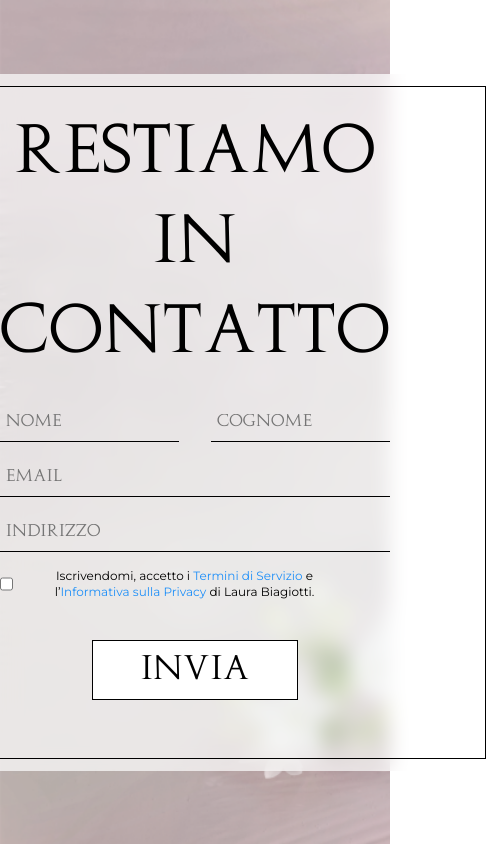
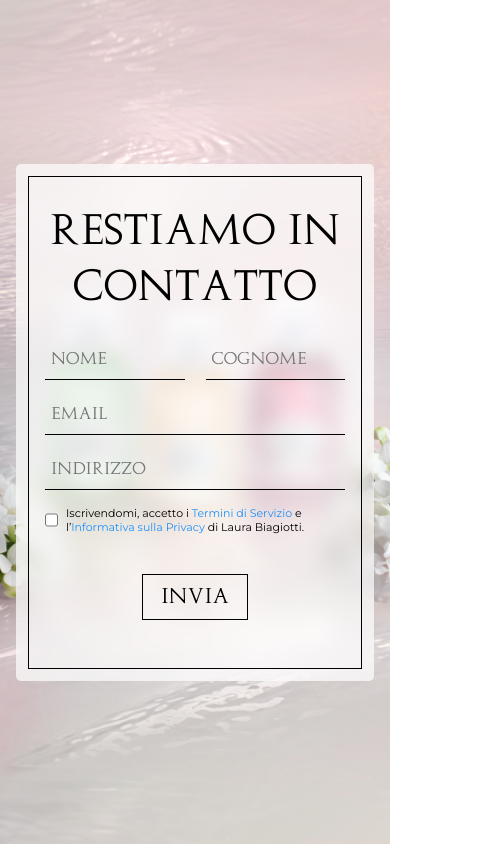
Before and after one commit to LeToleau/lb-contest, a React (Vite) app in the folder lb-contest-front/: page /form in a window 390 px wide. Shown: the whole page, 498 px wide, since content can reach past the window. Built offline with nearby package versions, Linux system fonts and the light colour scheme.

Commit message:
#2 Mobile Styles for Form Resolved

```diff
--- a/lb-contest-front/src/assets/scss/components/Form.scss
+++ b/lb-contest-front/src/assets/scss/components/Form.scss
@@ -1,6 +1,7 @@
 .form {
     height: 100vh;
     width: 100vw;
+
 
     background-repeat: no-repeat;
     background-size: cover;
@@ -9,8 +10,27 @@
     flex-direction: column;
     justify-content: center;
     align-items: center;
+    background-position: top center;
 
     font-family: Augustea;
+
+    @media (max-width: 992px) {
+        padding: 0 30px;
+        background-image: url('../../img/main-bgd-tablet.png') !important;
+    }
+
+
+    @media (max-width: 500px) {
+        padding: 0 16px;
+        background-image: url('../../img/main-bgd-mobile.png') !important;
+    }
+
+    @media (max-width: 992px) and (max-height: 415px) {
+        height: auto;
+        padding: 40px;
+        // background-size: 200%;
+        background-position-y: center;
+    }
 
     &__form {
         display: flex;
@@ -23,7 +43,6 @@
         padding: 12px;
         border-radius: 5px;
         transition: all .5s .8s;
-        // max-width: 755px;
     }
 
     &__wrapper {
@@ -35,12 +54,25 @@
         align-items: center;
         justify-content: center;
 
+        @media (max-width: 992px) {
+            padding: 32px 30px 32px;
+        }
+
+        @media (max-width: 500px) {
+            padding: 28px 16px 32px;
+        }
+
         h1 {
             font-size: 64px;
             font-weight: 500;
             line-height: 90px;
             margin-bottom: 24px;
             max-width: 494px;
+
+            @media (max-width: 500px) {
+                font-size: 40px;
+                line-height: 56px;
+            }
         }
     }
 
@@ -49,6 +81,26 @@
         gap: 32px;
         width: 100%;
         margin-bottom: 16px;
+
+        @media (max-width: 768px) {
+            gap: 18px;
+        }
+
+        @media (max-width: 500px) {
+            gap: 21px;
+        }
+
+        &:first-of-type {
+            input {
+                @media (max-width: 768px) {
+                    max-width: 238px;
+                }
+
+                @media (max-width: 500px) {
+                    max-width: 144px;
+                }
+            }
+        }
 
         input {
             display: flex;
@@ -64,11 +116,20 @@
             &:focus-visible {
                 outline: 0;
             }
+
+            @media (max-width: 768px) {
+                max-width: 100%;
+            }
+
         }
 
         &.checkbox {
             gap: 8px;
             padding-right: 42px;
+
+            @media (max-width: 768px) {
+                padding-right: 0;
+            }
 
             input {
                 width: auto;
@@ -78,6 +139,15 @@
                 font-family: Montserrat, sans-serif;
                 font-size: 12px;
                 line-height: 16px;
+
+                @media (max-width: 768px) {
+                    font-size: 11px;
+                    line-height: 14px;
+                }
+
+                @media (max-width: 500px) {
+                    text-align: left;
+                }
 
                 a {
                     color: #1E8FF8;
@@ -94,11 +164,18 @@
             .play-button {
                 padding: 0;
                 box-shadow: none;
+                background-color: transparent;
 
                 span {
                     font-size: 32px;
                     line-height: 44px;
                     padding: 7px 48px;
+
+                    @media (max-width: 500px) {
+                        font-size: 20px;
+                        line-height: 28px;
+                        padding: 8px 18px;
+                    }
                 }
 
                 &:hover {
--- a/lb-contest-front/src/assets/scss/components/Game.scss
+++ b/lb-contest-front/src/assets/scss/components/Game.scss
@@ -16,6 +16,7 @@
     justify-content: space-between;
     align-items: flex-start;
     position: relative;
+    background-position-x: center;
 
     opacity: 0;
     transition: .3s;
@@ -25,6 +26,13 @@
         background-position-y: 25%;
         background-size: 220%;
         background-position-x: center;
+    }
+
+    @media (max-width: 992px) and (max-height: 415px) {
+        height: auto;
+        padding: 40px;
+        // background-size: 200%;
+        background-position-y: center;
     }
 
     &__parfumes,
@@ -50,6 +58,11 @@
         padding-top: 8vh;
 
         display: flex;
+
+        @media (max-width: 992px) and (max-height: 415px) {
+            position: relative;
+        }
+
         picture {
             display: flex;
             position: relative;
@@ -80,10 +93,19 @@
             max-height: 40vh;
             aspect-ratio: 10/28;
         }
+
+        @media (max-width: 992px) and (max-height: 415px) {
+            max-height: 90vh;
+            aspect-ratio: 5/14;
+        }
     }
 
     .score-board {
         transition-delay: .5s;
+
+        @media (max-width: 992px) and (max-height: 415px) {
+            margin-bottom: 20px;
+        }
     }
 
     .bottom-bar {
--- a/lb-contest-front/src/assets/scss/components/MainBackground.scss
+++ b/lb-contest-front/src/assets/scss/components/MainBackground.scss
@@ -22,10 +22,13 @@
     @media (max-width: 500px) {
         background-image: url('../../img/main-bgd-mobile.png') !important;
         padding: 60px 15px;
-        // background-size: 500%;
-        background-position-x: center;
     }
 
+    @media (max-width: 992px) and (max-height: 415px) {
+        padding: 40px;
+        background-position-y: 50%;
+        gap: 16vh;
+    }
 
     &__logo {
         position: relative;
```
